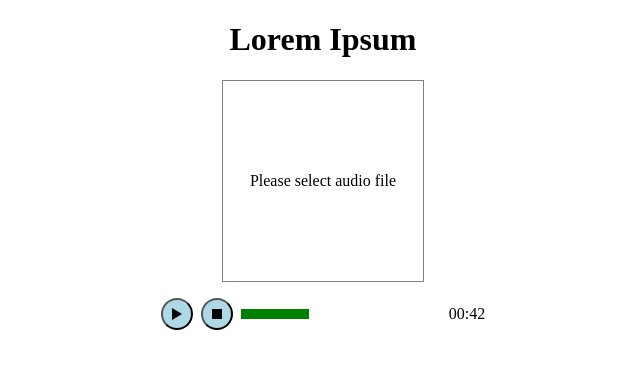
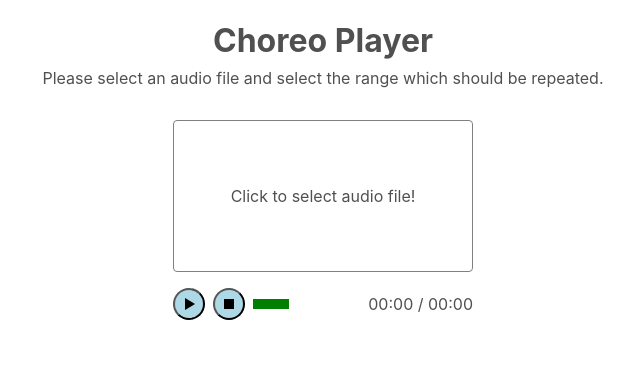
Before and after one commit to zlypher/choreo-player, a website: page index.html in a window 1280 px wide. Shown: the whole page, without its empty margins (317-957 px from the left). Drawn offline with Linux system fonts and the light colour scheme.

Commit message:
Rename project to choreo-player

```diff
--- a/css/main.css
+++ b/css/main.css
@@ -1,5 +1,24 @@
 :root {
     --base-color: #000000;
+    --text-color: #505050;
+
+    --player-width: 300px;
+    --control-size: 32px;
+}
+
+html {
+    font-family: -apple-system,BlinkMacSystemFont,"Segoe UI",Roboto,Oxygen-Sans,Ubuntu,Cantarell,"Helvetica Neue",sans-serif;
+    color: var(--text-color);
+}
+
+html, body {
+    margin: 0;
+}
+
+body {
+    display: flex;
+    flex-direction: column;
+    align-items: center;
 }
 
 .player {
@@ -7,6 +26,7 @@
     flex-direction: column;
     justify-content: center;
     align-items: center;
+    width: var(--player-width);
 }
 
 .fileSelect {
@@ -20,13 +40,21 @@
 
 .header {
     text-align: center;
+    margin-bottom: 32px;
+}
+
+.header__title {
+    margin-bottom: 8px;
+}
+
+.header__subtitle {
+    margin: 0;
 }
 
 .fileSelect__label {
-    width: 200px;
-    height: 200px;
-    display: block;
+    height: 150px;
     border: 1px solid grey;
+    border-radius: 4px;
     display: flex;
     align-items: center;
     justify-content: center;
@@ -37,20 +65,20 @@
     display: flex;
     flex-direction: row;
     align-items: center;
+    width: 100%;
 }
 
 .controls__btn {
     display: flex;
     align-items: center;
     justify-content: center;
-    height: 32px;
-    width: 32px;
+    height: var(--control-size);
+    width: var(--control-size);
     border-radius: 50%;
     margin-right: 8px;
     background: lightblue;
     cursor: pointer;
 }
-
 
 .controls__btn:disabled {
     background: lightgreen;
@@ -75,8 +103,8 @@
 }
 
 .controls__indicator-container {
+    flex: 1;
     position: relative;
-    width: 200px;
     height: 10px;
     margin-right: 8px;
 }
@@ -91,6 +119,7 @@
 }
 
 .song {
+    width: 100%;
     margin-bottom: 16px;
 }
 
--- a/index.html
+++ b/index.html
@@ -5,22 +5,23 @@
         <meta http-equiv="content-type" content="text/html; charset=utf-8" />
         <meta http-equiv="X-UA-Compatible" content="IE=edge">
         <meta name="viewport" content="width=device-width, initial-scale=1">
-        <meta name="description" content="Lorem Ipsum">
+        <meta name="description" content="Choreo Player">
 
-        <title>Lorem Ipsum</title>
+        <title>Choreo Player</title>
 
         <link type="text/css" rel="stylesheet" href="css/main.css">
     </head>
     <body>
         <header class="header">
-            <h1>Lorem Ipsum</h1>
+            <h1 class="header__title">Choreo Player</h1>
+            <p class="header__subtitle">Please select an audio file and select the range which should be repeated.</p>
         </header>
         <main class="player">
             <section class="song">
                 <input type="file" id="fileSelect" name="fileSelect" class="fileSelect" accept="audio/*" />
                 <label for="fileSelect" class="fileSelect__label">
                     <div class="song__select">
-                        Please select audio file
+                        Click to select audio file!
                     </div>
                     <div class="song__info">
                         <div class="song__name">-</div>
@@ -37,7 +38,11 @@
                 <div class="controls__indicator-container">
                     <div class="controls__indicator-bar"></div>
                 </div>
-                <div class="controls__time">00:42</div>
+                <div class="controls__time">
+                    <span class="controls__time-current">00:00</span>
+                    <span>/</span>
+                    <span class="controls__time-total">00:00</span>
+                </div>
             </section>
         </main>
 
--- a/js/main.js
+++ b/js/main.js
@@ -17,7 +17,8 @@ window.AudioContext = window.AudioContext || window.webkitAudioContext;
     const controls = {
         playEl: document.querySelector(".controls__play"),
         stopEl: document.querySelector(".controls__stop"),
-        timeEl: document.querySelector(".controls__time"),
+        timeCurrentEl: document.querySelector(".controls__time-current"),
+        timeTotalEl: document.querySelector(".controls__time-total"),
         indicatorBarEl: document.querySelector(".controls__indicator-bar"),
     };
 
@@ -79,7 +80,14 @@ window.AudioContext = window.AudioContext || window.webkitAudioContext;
 
         songEl.classList.add("song--selected");
         songNameEl.innerHTML = filename;
+        controls.timeTotalEl.innerHTML = secondsToTime(player.buffer.duration);
     };
+
+    const secondsToTime = (totalSeconds) => {
+        const minutes = parseInt(totalSeconds / 60, 10);
+        const seconds = parseInt(totalSeconds - (minutes * 60), 10);
+        return `${minutes.toString().padStart(2, "0")}:${seconds.toString().padStart(2, "0")}`;
+    }
 
     const getPosition = () => {
         const position = player.isPlaying ? (audioContext.currentTime - player.position) : player.position;
@@ -90,7 +98,9 @@ window.AudioContext = window.AudioContext || window.webkitAudioContext;
         // TODO: Implement
         const position = getPosition();
         const progress = position / player.buffer.duration * 100;
+
         controls.indicatorBarEl.style.width = `${progress}%`;
+        controls.timeCurrentEl.innerHTML = secondsToTime(position);
 
         if (player.isPlaying) {
             requestAnimationFrame(updateTimeDisplay);
--- a/package.json
+++ b/package.json
@@ -1,5 +1,5 @@
 {
-  "name": "repeat-player",
+  "name": "choreo-player",
   "version": "1.0.0",
   "description": "",
   "main": "index.js",
```
Also changed, not shown: README.md, 1 other file.
